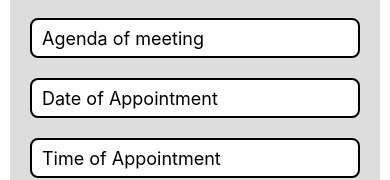
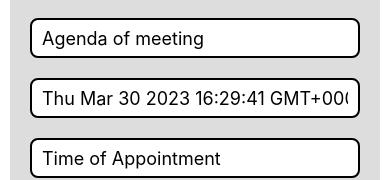
Before and after one commit to SuhasKM2001/Appointment-App, a React Native app: screen /UserPage in a window 390 px wide. Shown: the part 297-477 px from the top of the page. Built offline with nearby package versions, Linux system fonts and the light colour scheme.

Commit message:
Added date and time picker

```diff
--- a/package.json
+++ b/package.json
@@ -14,6 +14,7 @@
     "@motify/components": "^0.18.0",
     "@react-native-async-storage/async-storage": "^1.17.11",
     "@react-native-community/cli": "^10.2.0",
+    "@react-native-community/datetimepicker": "^7.0.0",
     "@react-native-community/hooks": "^3.0.0",
     "@react-native-firebase/app": "^17.3.2",
     "@react-native-firebase/storage": "^17.3.2",
--- a/screens/UserPage.jsx
+++ b/screens/UserPage.jsx
@@ -9,19 +9,46 @@ import {
   TextInput,
   ToastAndroid,
   ActivityIndicator,
+  TouchableOpacity,
 } from 'react-native';
 import Emoji from 'react-native-emoji';
 import CustomButton from '../CustomButton';
 import {useSelector} from 'react-redux';
+import DateTimePicker from '@react-native-community/datetimepicker';
 
 function UserPage() {
   // const {user} = useSelector(state => state.useReducer);
   const [guest, setGuest] = useState('');
   const [title, setTitle] = useState('');
   const [agenda, setAgenda] = useState('');
-  const [date, setDate] = useState('');
+  const [date, setDate] = useState(new Date());
   const [time, setTime] = useState('');
   const [showloader, setShowloader] = useState(false);
+  const [isDatePickerVisible, setDatePickerVisibility] = useState(false);
+
+  const showDatePicker = () => {
+    setDatePickerVisibility(true)
+  }
+
+  // const hideDatePicker = () => {
+  //   setDatePickerVisibility(false);
+  // }
+
+  const handleConfirm= value =>{
+    setDate(date);
+    hideDatePicker();
+  }
+
+  const onChangefunc = (event, selectedDate) => {
+    setDatePickerVisibility(false)
+
+    // on cancel set date value to previous date
+    if (event?.type === 'dismissed') {
+        setDate(date);
+        return;
+    }
+    setDate(selectedDate);
+};
 
   const senddata = async () => {
     setShowloader(true)
@@ -79,15 +106,30 @@ function UserPage() {
           }}
           value={agenda}
         />
+
+        <TouchableOpacity onPress={showDatePicker}>
         <TextInput
+          numberOfLines={1}
+          editable={false}
           style={styles.textstyle}
           placeholder={'Date of Appointment'}
           placeholderTextColor={'black'}
-          onChangeText={text => {
-            setDate(text);
-          }}
+          // onChangeText={text => {
+          //   setDate(text);
+          // }}
           value={date}
         />
+        { isDatePickerVisible && (<DateTimePicker
+        mode='date'
+        is24Hour={true}
+        display="default"
+        value={date}
+        onChange={onChangefunc}
+        />)
+        }
+        {console.log(date)}
+
+        </TouchableOpacity>
         <TextInput
           style={styles.textstyle}
           placeholder={'Time of Appointment'}
```
Also changed, not shown: 1 other file (tests, documents, lock files or other folders).
